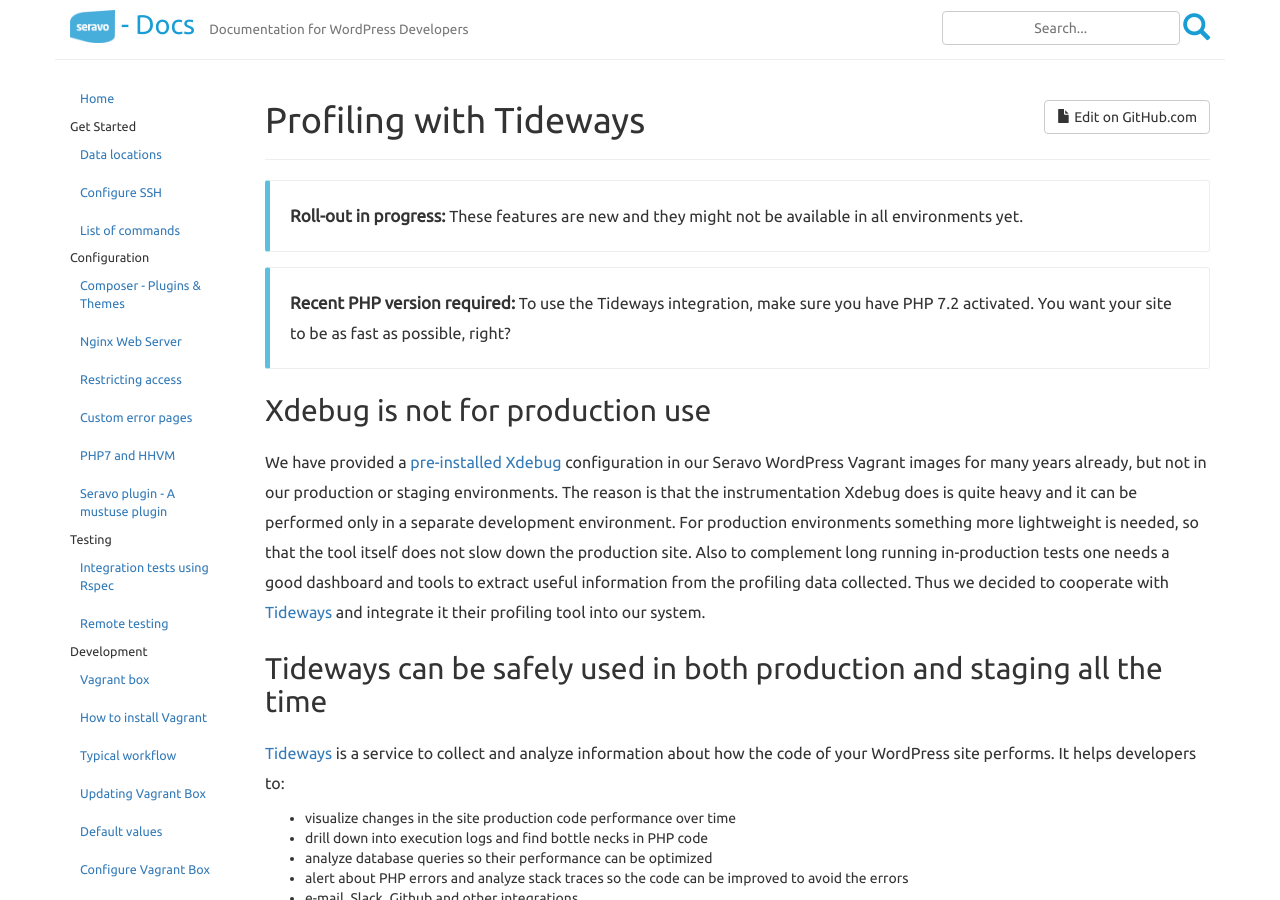
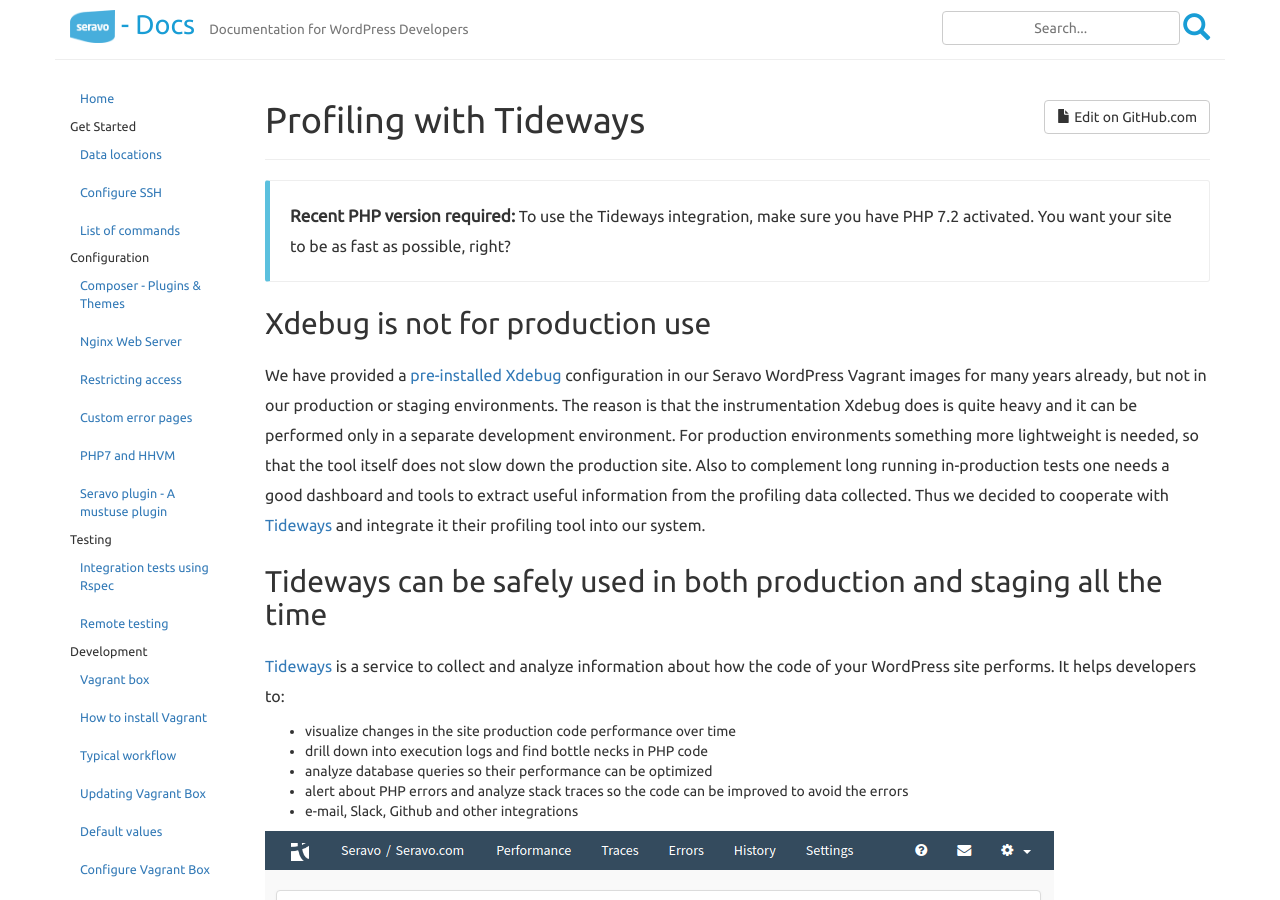
Before and after one commit to Seravo/docs, a Jekyll site: the page built from _posts/2018-03-14-tideways.md, in a window 1280 px wide and 900 px high. Built offline with Jekyll 4.4.1, drawn with Linux system fonts in a browser that asks for light colours; nearby versions of some CDN libraries.

Commit message:
Tideways domain change from .io to .com

```diff
--- a/_posts/2018-03-14-tideways.md
+++ b/_posts/2018-03-14-tideways.md
@@ -6,17 +6,15 @@
 date: 2018-03-14 21:31:00
 ---
 
-> **Roll-out in progress:** These features are new and they might not be available in all environments yet.
-
 > **Recent PHP version required:** To use the Tideways integration, make sure you have PHP 7.2 activated. You want your site to be as fast as possible, right?
 
 ## Xdebug is not for production use
 
-We have provided a [pre-installed Xdebug]({{ site.baseurl }}{% post_url 2015-10-11-xdebug %}) configuration in our Seravo WordPress Vagrant images for many years already, but not in our production or staging environments. The reason is that the instrumentation Xdebug does is quite heavy and it can be performed only in a separate development environment. For production environments something more lightweight is needed, so that the tool itself does not slow down the production site. Also to complement long running in-production tests one needs a good dashboard and tools to extract useful information from the profiling data collected. Thus we decided to cooperate with [Tideways](https://tideways.io/?pk_campaign=Seravo) and integrate it their profiling tool into our system.
+We have provided a [pre-installed Xdebug]({{ site.baseurl }}{% post_url 2015-10-11-xdebug %}) configuration in our Seravo WordPress Vagrant images for many years already, but not in our production or staging environments. The reason is that the instrumentation Xdebug does is quite heavy and it can be performed only in a separate development environment. For production environments something more lightweight is needed, so that the tool itself does not slow down the production site. Also to complement long running in-production tests one needs a good dashboard and tools to extract useful information from the profiling data collected. Thus we decided to cooperate with [Tideways](https://tideways.com/?pk_campaign=Seravo) and integrate it their profiling tool into our system.
 
 ## Tideways can be safely used in both production and staging all the time
 
-[Tideways](https://tideways.io/?pk_campaign=Seravo) is a service to collect and analyze information about how the code of your WordPress site performs. It helps developers to:
+[Tideways](https://tideways.com/?pk_campaign=Seravo) is a service to collect and analyze information about how the code of your WordPress site performs. It helps developers to:
 * visualize changes in the site production code performance over time
 * drill down into execution logs and find bottle necks in PHP code
 * analyze database queries so their performance can be optimized
```
Also changed, not shown: other parts of _posts/2018-03-14-tideways.md (+1 -1 lines).
